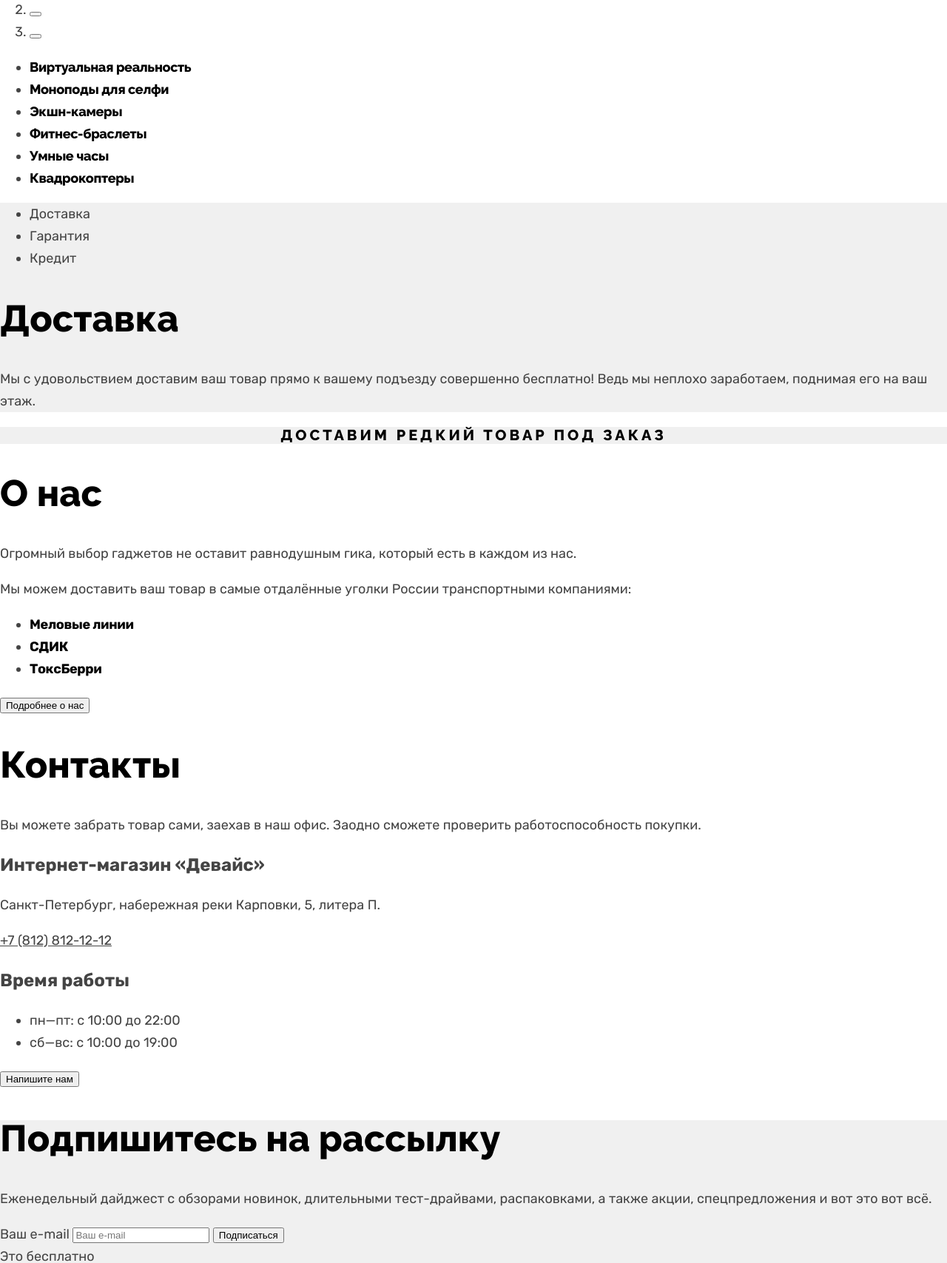
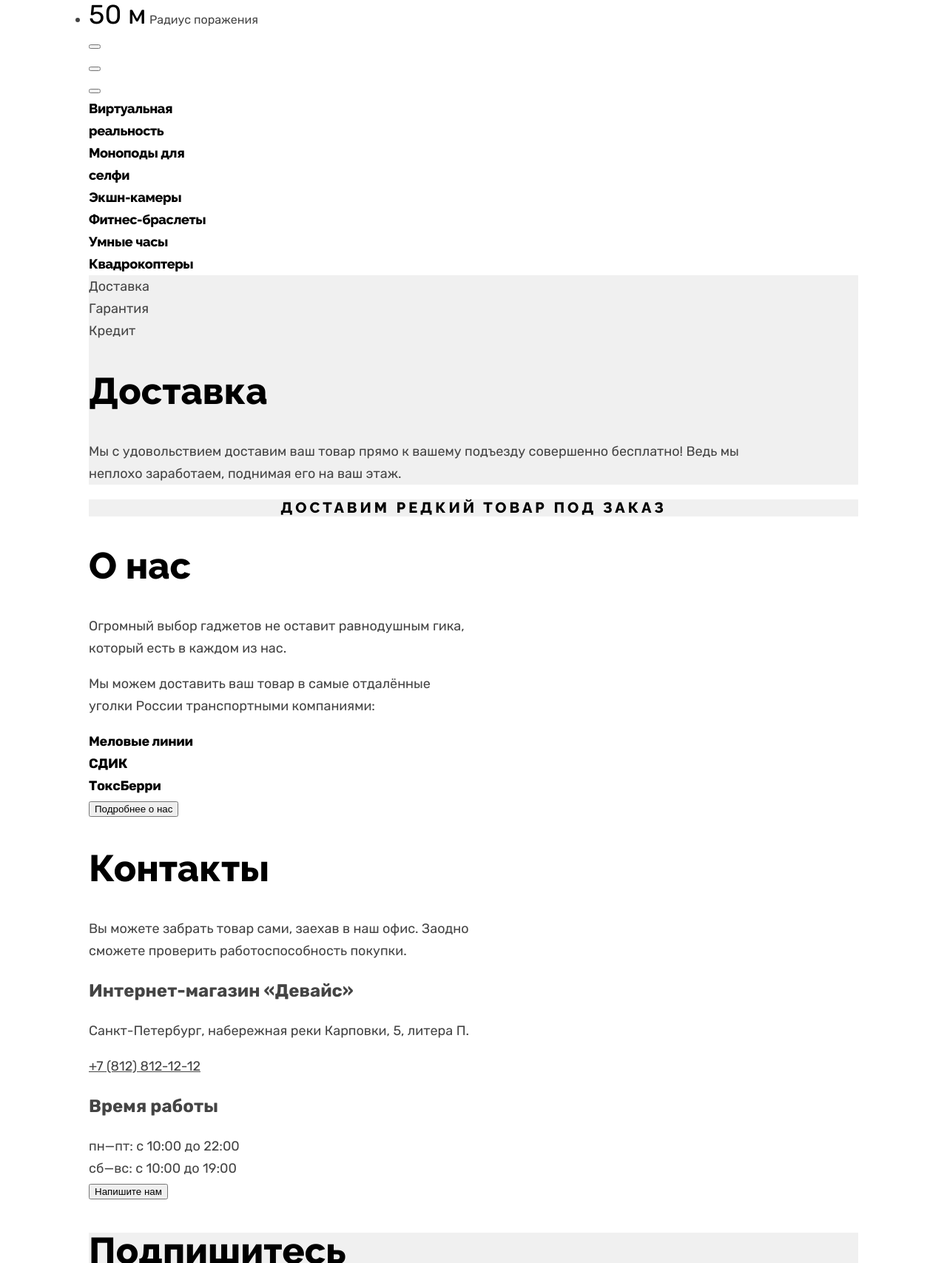
Before and after one commit to htmlacademy-htmlcss/1261233-device-35, a plain HTML site: page index.html in a window 1280 px wide. Shown: the part 1018-2725 px from the top of the page at 74% size. Drawn offline with Linux system fonts and the light colour scheme; files whose address does not match are found by name.

Commit message:
Стилизует main

```diff
--- a/index.html
+++ b/index.html
@@ -58,10 +58,12 @@
     </header>
 
     <main class="main-container main-index">
+      <div class="page-container">
         <h1 class="visually-hidden">Интернет-магазин "Девайс"</h1>
         <section class="slider">
           <div class="slider-gallery">
-          <img class="slider-image" src="/images/quadrocopter.png" width="560px" height="560px" alt="Изображение квадрокоптера.">
+            <img class="slider-image" src="/images/quadrocopter.png" width="560px" height="560px"
+              alt="Изображение квадрокоптера.">
             <button class="slider-button slider-prev">
               <span class="visually-hidden">Предыдущее изображение</span>
             </button>
@@ -70,11 +72,13 @@
             </button>
           </div>
           <div class="slider-information">
+            <div class="slider-text">
               <h2 class="slider-title">Порхает как бабочка, жалит как пчела!</h2>
               <p class="slider-description">Этот обычный, на первый взгляд, квадрокоптер оснащен мощным лазером,
                 замаскированным под стандартную камеру.</p>
               <a class="button button-detail" href="#">Подробнее</a>
             </div>
+
             <ul class="slider-feature">
               <li class="slider-feature-item">
                 <span class="slider-feature-metrics">800 м</span>
@@ -85,6 +89,7 @@
                 <span class="slider-feature-name">Радиус поражения</span>
               </li>
             </ul>
+          </div>
           <ol class="slider-pagination">
             <li class="slider-pagination-item">
               <button class="slider-pagination-button slider-pagination-button-current" type="button"></button>
@@ -190,7 +195,7 @@
           <p class="subscribe-text">Еженедельный дайджест с обзорами новинок, длительными тест-драйвами, распаковками, а
             также акции, спецпредложения и вот это вот всё.</p>
           <form class="subscribe-form" action="https://echo.htmlacademy.ru/" method="post">
-          <label for="subscribe-email">Ваш e-mail</label>
+            <label class="visually-hidden" for="subscribe-email">Ваш e-mail</label>
             <input class="subscribe-email" type="email" placeholder="Ваш e-mail" name="subscribe-email"
               id="subscribe-email">
             <button class="button subscribe-button" type="submit">Подписаться</button>
@@ -199,11 +204,13 @@
             <span>Это бесплатно</span>
           </div>
         </section>
+      </div>
 
       <footer class="page-footer">
         <section class="footer-contacts">
           <h2 class="visually-hidden">Адрес</h2>
-          <img class="logo" src="/images/logo_device_orange.svg" width="145px" height="36px" alt="Логотип интернет-магазина Девайс.">
+          <img class="logo" src="/images/logo_device_orange.svg" width="145px" height="36px"
+            alt="Логотип интернет-магазина Девайс.">
           <address class="footer-contacts-address-text">
             Санкт-Петербург, набережная реки Карповки, 5, литера П.
           </address>
@@ -251,7 +258,8 @@
           </ul>
         </section>
         <a class="button" href="https://htmlacademy.ru/">
-          <img class="footer-contacts-logo" src="/images/logo_htmlacademy.svg" width="114px" height="32px" alt="Логотип сайта htmlacademy.">
+          <img class="footer-contacts-logo" src="/images/logo_htmlacademy.svg" width="114px" height="32px"
+            alt="Логотип сайта htmlacademy.">
         </a>
       </footer>
     </main>
--- a/styles/styles.css
+++ b/styles/styles.css
@@ -55,6 +55,8 @@ body {
 
 .page-header {
   background-color: #ffe17f;
+  width: 1160px;
+  margin: 0 auto;
   color: #000000;
   background-image: url('../images/digits_bg.png');
   background-repeat: no-repeat;
@@ -124,7 +126,20 @@ body {
   flex-grow: 1;
 }
 
+.page-container {
+  width: 1040px;
+  margin: 0 auto;
+}
+
 /* SLIDER */
+
+.slider-gallery {
+  width: 560px;
+}
+
+.slider-information {
+  width: 560px;
+}
 
 .slider-title {
   font-family: 'Raleway', sans-serif;
@@ -132,6 +147,11 @@ body {
   font-size: 50px;
   line-height: 50px;
   color: #000000;
+}
+
+.slider-feature {
+  margin: 0;
+  padding: 0;
 }
 
 .slider-feature-metrics {
@@ -143,7 +163,23 @@ body {
   font-size: 16px;
 }
 
+.slider-pagination {
+  margin: 0;
+  padding: 0;
+  list-style-type: none;
+}
+
 /* PRODUCT */
+
+.product-list {
+  margin: 0;
+  padding: 0;
+  list-style-type: none;
+}
+
+.product-item {
+  width: 160px;
+}
 
 .product-name {
   font-family: 'Raleway', sans-serif;
@@ -157,6 +193,17 @@ body {
 
 .advantages {
   background-color: #f0f0f0;
+}
+
+.advantages-list {
+  width: 280px;
+  margin: 0;
+  padding: 0;
+  list-style-type: none;
+}
+
+.advantages-information {
+  width: 880px;
 }
 
 .advantages-information-name {
@@ -186,12 +233,22 @@ body {
 
 /* ABOUT */
 
+.about {
+  width: 520px;
+}
+
 .about-title {
   font-family: 'Raleway', sans-serif;
   font-weight: 800;
   font-size: 50px;
   line-height: 50px;
   color: #000000;
+}
+
+.about-list {
+  margin: 0;
+  padding: 0;
+  list-style-type: none;
 }
 
 .about-name {
@@ -202,6 +259,10 @@ body {
 }
 
 /* CONTACTS */
+
+.contacts {
+  width: 532px;
+}
 
 .contacts-title {
   font-family: 'Raleway', sans-serif;
@@ -224,6 +285,12 @@ body {
   color: inherit;
 }
 
+.contacts-schedule {
+  margin: 0;
+  padding: 0;
+  list-style-type: none;
+}
+
 /* SUBSCRIBE */
 
 .subscribe {
@@ -231,11 +298,24 @@ body {
 }
 
 .subscribe-title {
+  width: 348px;
   font-family: 'Raleway', sans-serif;;
   font-weight: 800;
   font-size: 50px;
   line-height: 50px;
   color: #000000;
+}
+
+.subscribe-text {
+  width: 560px;
+}
+
+.subscribe-form {
+  width: 560px;
+}
+
+.subscribe-free {
+  width: 160px;
 }
 
 /* FOOTER */
```
Lines whose indentation alone changed are shown as unchanged.
